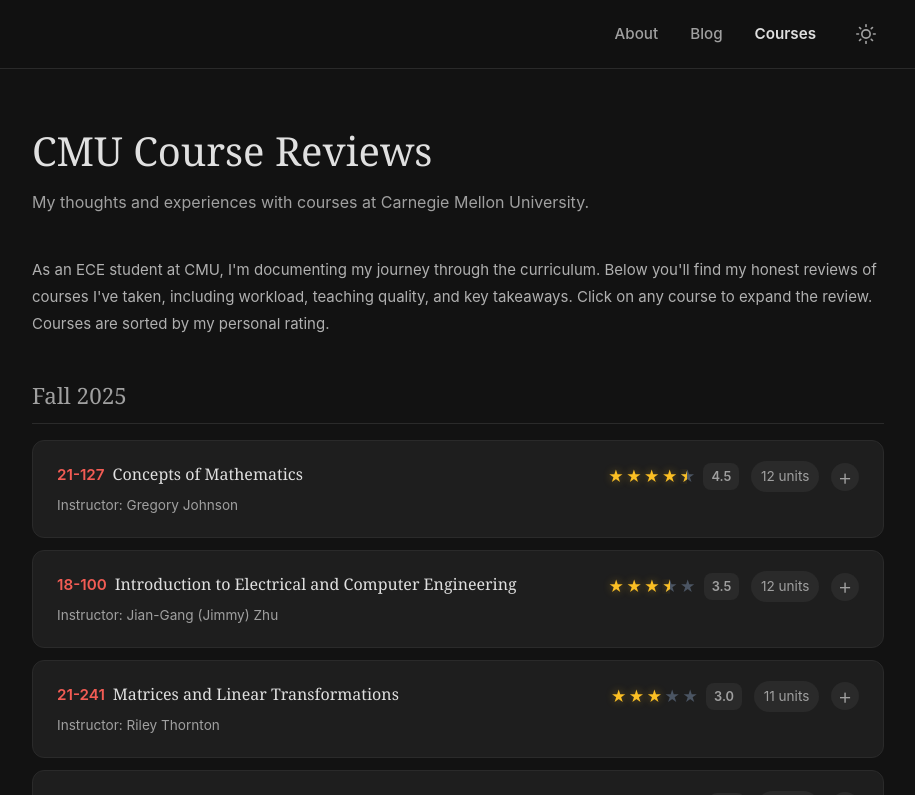
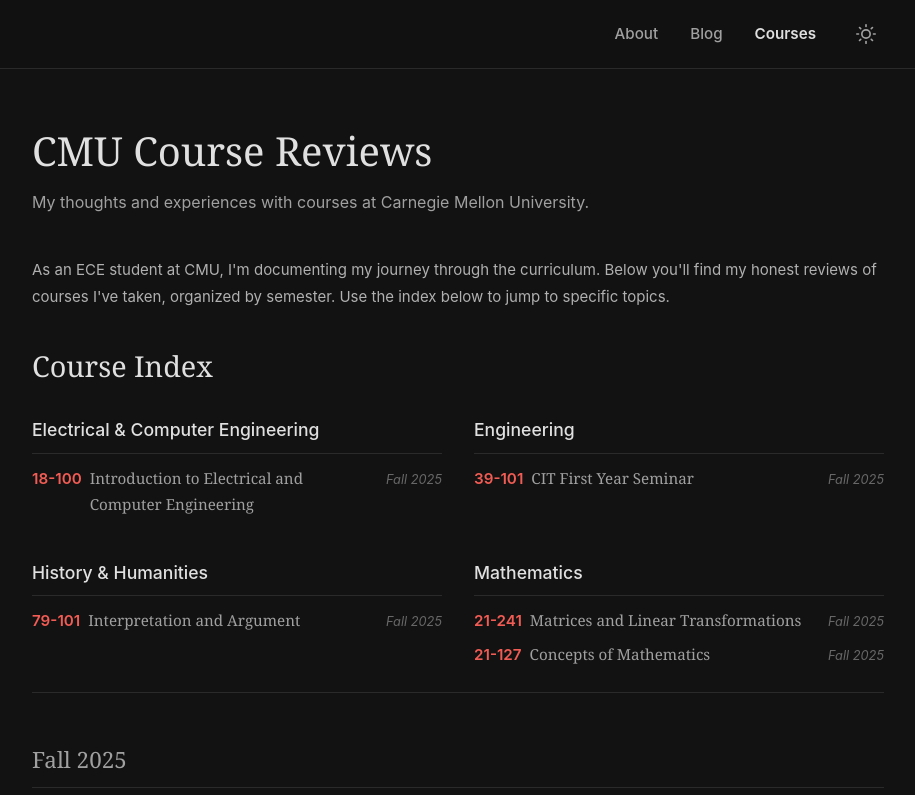
Before and after one commit to darrenpintoo/darrenpintoo.github.io, a React (Vite) app: page /courses in a window 1280 px wide. Shown: the top 795 px of the page, without its empty margins (182-1097 px from the left). Built offline with nearby package versions, Linux system fonts and the light colour scheme.

Commit message:
course reviews navigation

```diff
--- a/src/index.css
+++ b/src/index.css
@@ -321,7 +321,82 @@
   animation: blurFadeIn 1s cubic-bezier(0.22, 1, 0.36, 1) 0.5s forwards;
 }
 
-/* Course Reviews */
+.course-index {
+  margin-bottom: 3rem;
+  padding-bottom: 1rem;
+  border-bottom: 1px solid var(--border-color);
+}
+
+.course-index h2 {
+  font-family: var(--font-serif);
+  font-size: 1.8rem;
+  margin-bottom: 1.5rem;
+  color: var(--text-primary);
+  margin-top: 0;
+}
+
+.course-index-grid {
+  display: grid;
+  grid-template-columns: repeat(auto-fit, minmax(300px, 1fr));
+  gap: 2rem;
+}
+
+.index-category h3 {
+  font-family: var(--font-sans);
+  font-size: 1.1rem;
+  font-weight: 500;
+  color: var(--text-primary);
+  margin-bottom: 0.75rem;
+  border-bottom: 1px solid var(--border-color);
+  padding-bottom: 0.5rem;
+}
+
+.index-category ul {
+  list-style: none;
+  padding: 0;
+  margin: 0;
+}
+
+.index-category li {
+  margin-bottom: 0.5rem;
+}
+
+.index-link {
+  cursor: pointer;
+  display: flex;
+  gap: 0.5rem;
+  align-items: baseline;
+  color: var(--accent);
+  text-decoration: none;
+  font-size: 0.95rem;
+  transition: opacity 0.2s;
+}
+
+.index-link:hover {
+  opacity: 0.8;
+  text-decoration: underline;
+}
+
+.index-code {
+  font-family: var(--font-sans);
+  font-weight: 600;
+  white-space: nowrap;
+}
+
+.index-name {
+  color: var(--text-secondary);
+  font-family: var(--font-serif);
+}
+
+.index-semester {
+  font-size: 0.8rem;
+  color: var(--text-secondary);
+  opacity: 0.6;
+  margin-left: auto;
+  white-space: nowrap;
+  font-style: italic;
+}
+
 .course-reviews {
   margin-top: 2rem;
 }
--- a/src/pages/CourseReviews.jsx
+++ b/src/pages/CourseReviews.jsx
@@ -88,11 +88,64 @@
     items: [...semester.items].sort((a, b) => b.rating - a.rating)
 }));
 
+const departmentNames = {
+    "18": "Electrical & Computer Engineering",
+    "21": "Mathematics",
+    "79": "History & Humanities",
+    "39": "Engineering",
+};
+
+const getDepartment = (code) => {
+    const prefix = code.split('-')[0];
+    return departmentNames[prefix] || "Other";
+};
+
+// Extract unique departments for filter
+const allDepartments = ["All", ...new Set(
+    courses.flatMap(sem => sem.items.map(c => getDepartment(c.code)))
+)].sort((a, b) => {
+    if (a === "All") return -1;
+    if (b === "All") return 1;
+    return a.localeCompare(b);
+});
+
+// Helper for sorting semesters chronologically
+const getSemesterValue = (semester) => {
+    const [season, year] = semester.split(' ');
+    const seasonValue = { 'Spring': 0, 'Summer': 1, 'Fall': 2 }[season] || 0;
+    return parseInt(year) * 10 + seasonValue;
+};
+
+// Group all courses by Department for the Index, preserving semester info
+const coursesForIndex = courses.flatMap(sem =>
+    sem.items.map(course => ({ ...course, semester: sem.semester }))
+).reduce((acc, course) => {
+    const dept = getDepartment(course.code);
+    if (!acc[dept]) acc[dept] = [];
+    acc[dept].push(course);
+    return acc;
+}, {});
+
 function CourseReviews() {
     const [expandedCourse, setExpandedCourse] = useState(null);
 
     const toggleCourse = (code) => {
         setExpandedCourse(expandedCourse === code ? null : code);
+    };
+
+    const scrollToCourse = (code) => {
+        const element = document.getElementById(code);
+        if (element) {
+            const headerOffset = 100;
+            const elementPosition = element.getBoundingClientRect().top;
+            const offsetPosition = elementPosition + window.pageYOffset - headerOffset;
+            window.scrollTo({
+                top: offsetPosition,
+                behavior: "smooth"
+            });
+            // Auto expand the course when navigating to it
+            setExpandedCourse(code);
+        }
     };
 
     return (
@@ -108,10 +161,32 @@
                 <div className="course-intro prose animate-blur-fade delay-100">
                     <p>
                         As an ECE student at CMU, I'm documenting my journey through the curriculum.
-                        Below you'll find my honest reviews of courses I've taken, including workload,
-                        teaching quality, and key takeaways. Click on any course to expand the review.
-                        Courses are sorted by my personal rating.
+                        Below you'll find my honest reviews of courses I've taken, organized by semester.
+                        Use the index below to jump to specific topics.
                     </p>
+                </div>
+
+                {/* Course Index Section */}
+                <div className="course-index animate-blur-fade delay-200">
+                    <h2>Course Index</h2>
+                    <div className="course-index-grid">
+                        {Object.keys(coursesForIndex).sort().map(dept => (
+                            <div key={dept} className="index-category">
+                                <h3>{dept}</h3>
+                                <ul>
+                                    {coursesForIndex[dept].sort((a, b) => getSemesterValue(a.semester) - getSemesterValue(b.semester)).map(course => (
+                                        <li key={course.code}>
+                                            <a onClick={() => scrollToCourse(course.code)} className="index-link">
+                                                <span className="index-code">{course.code}</span>
+                                                <span className="index-name">{course.name}</span>
+                                                <span className="index-semester">{course.semester}</span>
+                                            </a>
+                                        </li>
+                                    ))}
+                                </ul>
+                            </div>
+                        ))}
+                    </div>
                 </div>
 
                 <div className="course-reviews animate-blur-fade delay-200">
@@ -122,6 +197,7 @@
                                 {semester.items.map((course) => (
                                     <div
                                         key={course.code}
+                                        id={course.code}
                                         className={`course-card ${expandedCourse === course.code ? 'expanded' : ''}`}
                                         onClick={() => toggleCourse(course.code)}
                                     >
```
